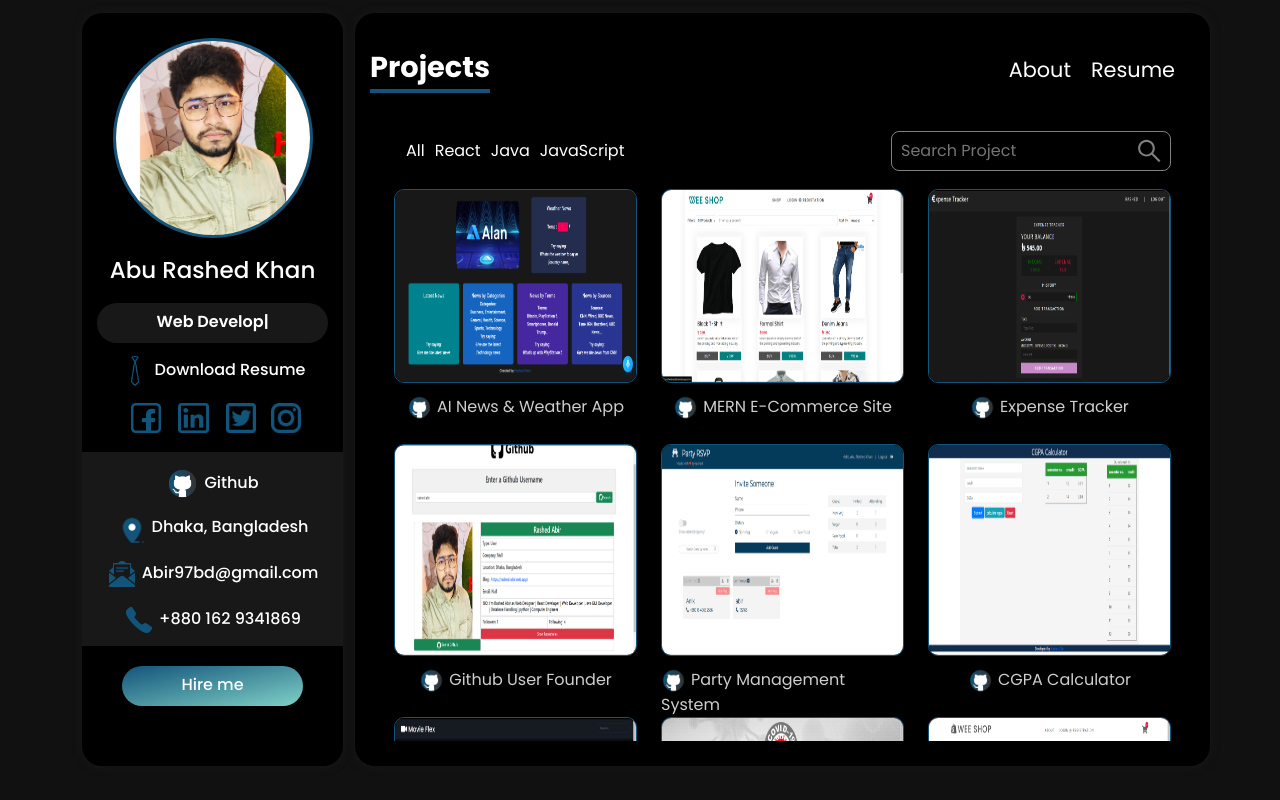
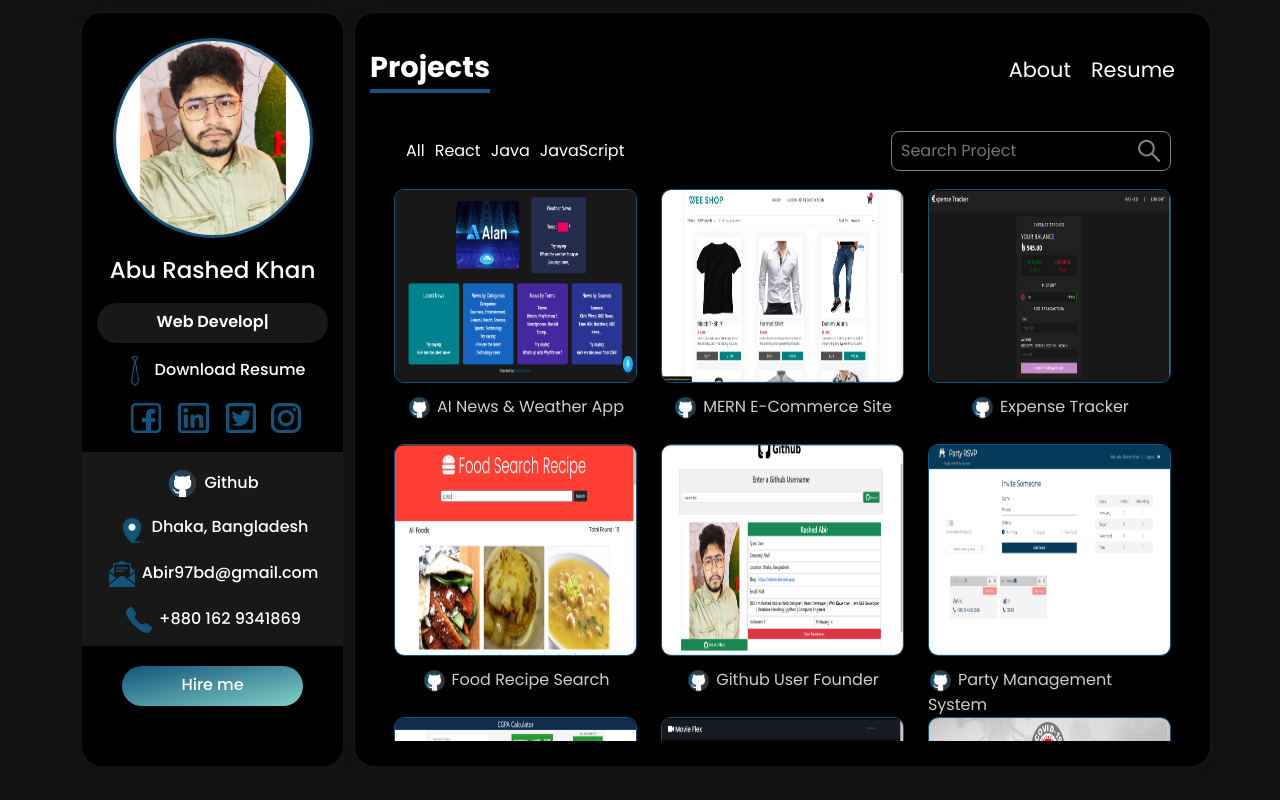
Before and after one commit to rashed-abir/abu-rashed-khan, a React (Create React App) app: page /projects in a window 1280 px wide. Built offline with nearby package versions, Linux system fonts and the light colour scheme.

Commit message:
first commit

```diff
--- a/src/components/ProjectsData.js
+++ b/src/components/ProjectsData.js
@@ -10,6 +10,8 @@ import gitSearch from "../assets/projects_images/git-search.png";
 import partymanaged from "../assets/projects_images/partymanaged.png";
 import mern_ecommerce from "../assets/projects_images/mern_ecommerce.png";
 import expense from "../assets/projects_images/expense.png";
+import food from "../assets/projects_images/food.png";
+
 
 const Data = [
   {
@@ -33,6 +35,14 @@ const Data = [
     name: "Expense Tracker",
     image: expense,
     deployed_url: "https://expense-trackerbd.herokuapp.com/",
+    github_url: "https://github.com/rashedabir/food-recipe-search",
+    category: ["react.js"],
+  },
+  {
+    id: 4,
+    name: "Food Recipe Search",
+    image: food,
+    deployed_url: "https://find-recipe55.web.app/",
     github_url: "https://github.com/rashedabir/expense_tracker",
     category: ["react.js", "mongodb", "express.js", "node.js"],
   },
```
Also changed, not shown: src/assets/projects_images/food.png (added), 1 other file (tests, documents, lock files or other folders).
